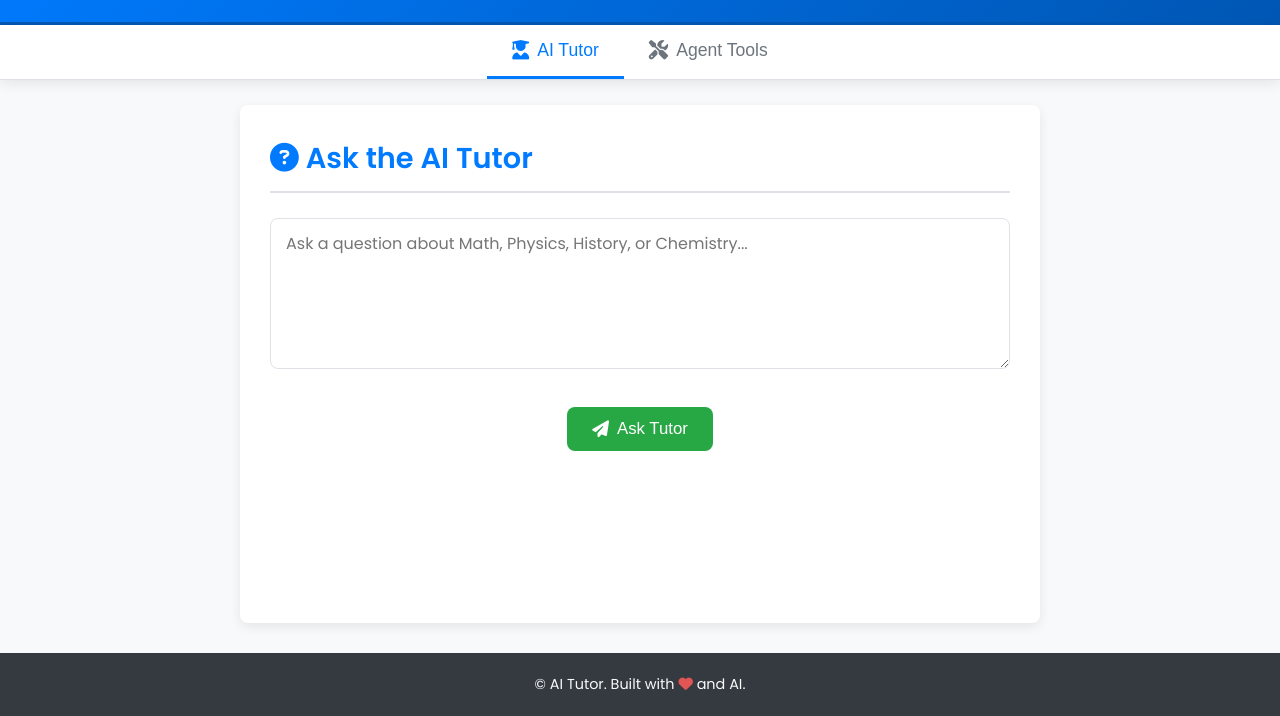
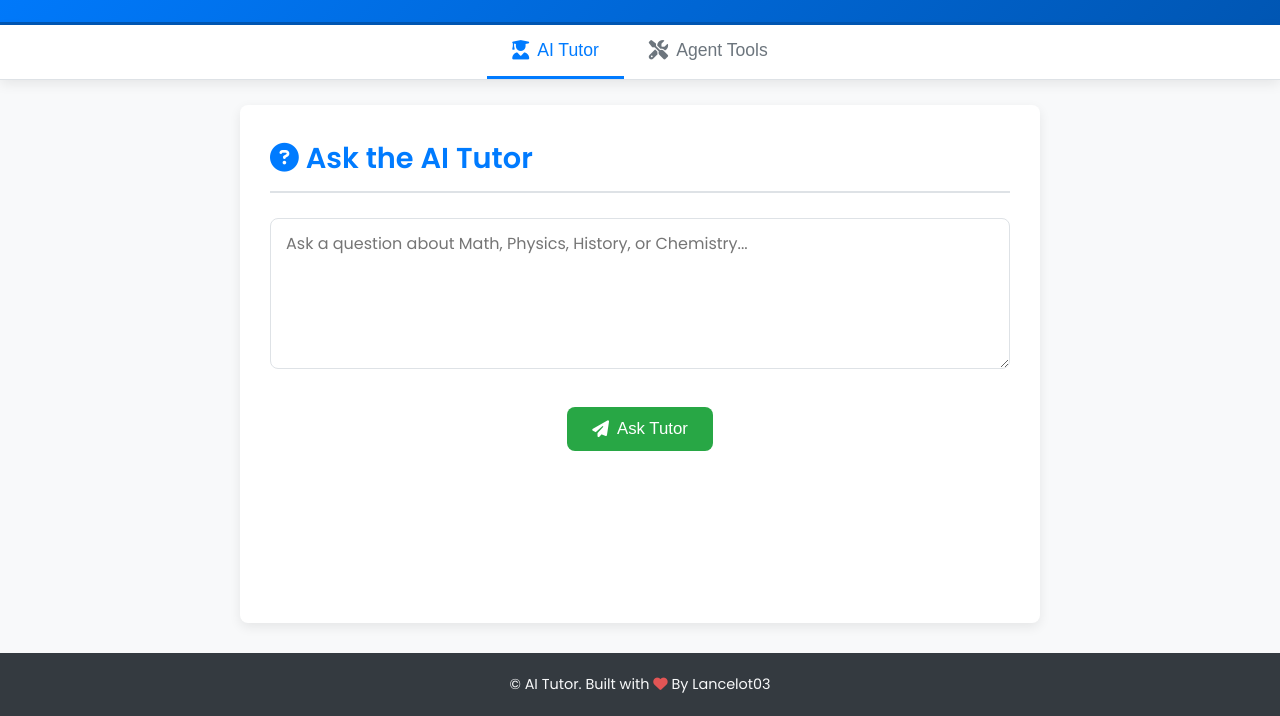
Before and after one commit to Lancelot03/Multi-Agent-Tutoring-Bot, a plain HTML site: page static/index.html in a window 1280 px wide. Shown: the part 84-800 px from the top of the page. Drawn offline with Linux system fonts and the light colour scheme; no server answers.

Commit message:
Update index.html

```diff
--- a/static/index.html
+++ b/static/index.html
@@ -253,7 +253,7 @@
     </div>
 
     <footer>
-        <p>© AI Tutor. Built with <i class="fas fa-heart" style="color: #e25555;"></i> and AI.</p>
+        <p>© AI Tutor. Built with <i class="fas fa-heart" style="color: #e25555;"></i> By Lancelot03</p>
     </footer>
 
     <script>
```
